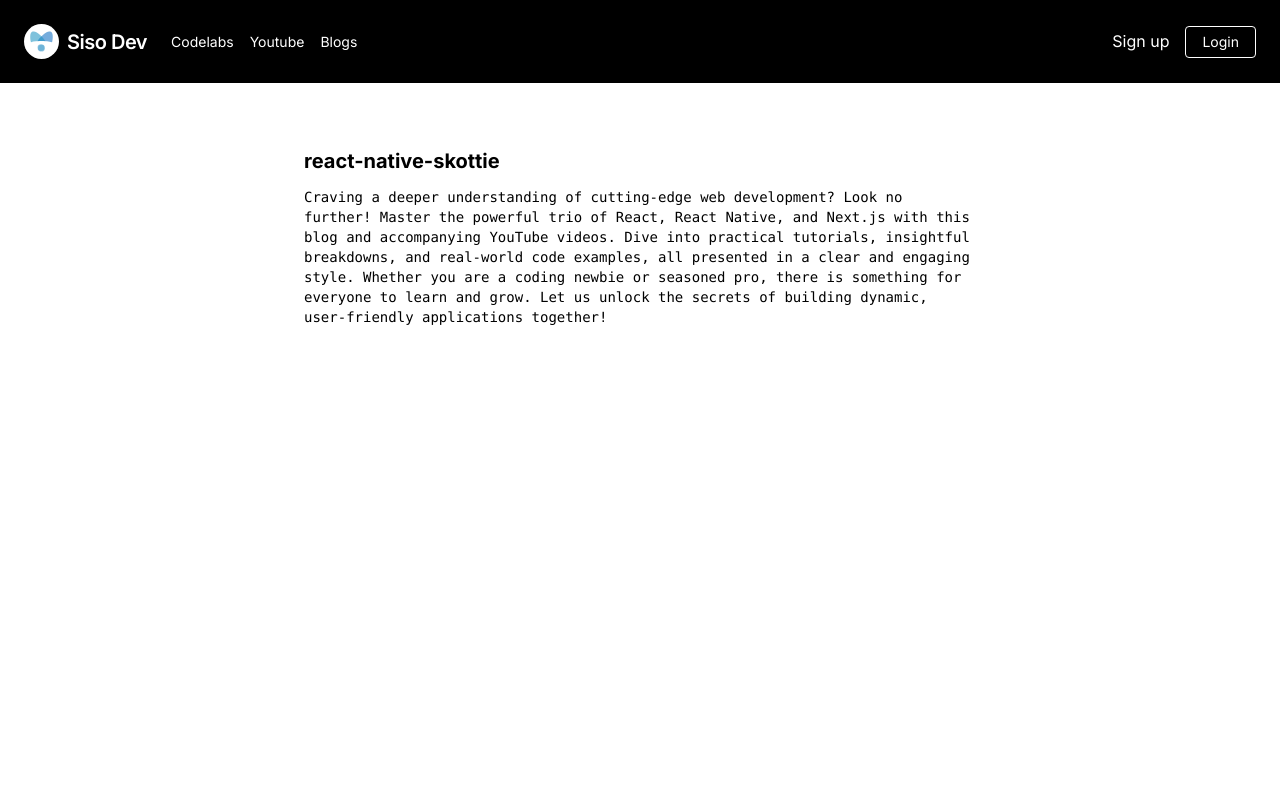
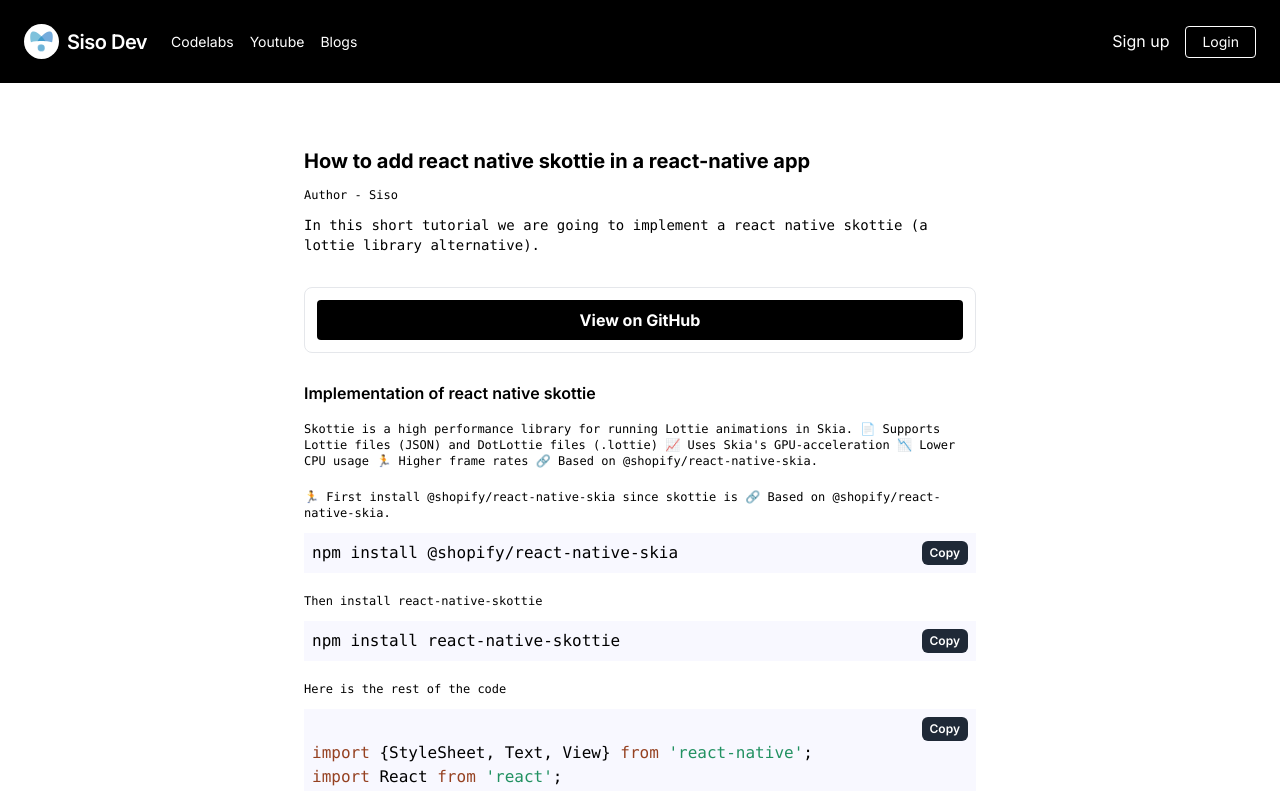
Before and after one commit to sisoalbert/sisodev, a Next.js app: page /blogs/react-native-skottie in a window 1280 px wide. Shown: the top 791 px of the page. Built offline with nearby package versions, Linux system fonts and the light colour scheme; no server answers.

Commit message:
new blog

```diff
--- /dev/null
+++ b/app/blogs/react-native-skottie/page.tsx
@@ -0,0 +1,101 @@
+import CodeBlock from "@/components/codeblock";
+import { Card, CardContent, CardHeader } from "@/components/ui/card";
+import { Section } from "@/components/ui/section";
+import UnprotectedNav from "@/components/ui/unprotectednav";
+import { analytics } from "@/firebase";
+import { logEvent } from "firebase/analytics";
+import React from "react";
+
+export default function page() {
+  analytics &&
+    logEvent(analytics, "page_view", {
+      page_title: "/react-native-skottie",
+      page_path: "/react-native-skottie",
+    });
+  return (
+    <div>
+      <UnprotectedNav />
+      <main className="container relative mx-auto scroll-my-12 overflow-auto p-4 print:p-12 md:p-16">
+        <section className="mx-auto w-full max-w-2xl space-y-8 bg-white print:space-y-6">
+          <Section>
+            <h2 className="text-xl font-bold">
+              How to add react native skottie in a react-native app
+            </h2>
+            <CardContent className="mt text-xs">Author - Siso</CardContent>
+            <p className="text-pretty font-mono text-sm text-muted-foreground">
+              In this short tutorial we are going to implement a react native
+              skottie (a lottie library alternative).
+            </p>
+          </Section>
+          <Section>
+            <Card className="flex flex-col overflow-hidden border border-muted p-3 hover:bg-slate-50 w-full">
+              <a
+                href="https://github.com/margelo/react-native-skottie?tab=readme-ov-file"
+                className="bg-black hover:bg-gray-700 text-white font-bold py-2 px-4 rounded align-middle text-center"
+              >
+                View on GitHub
+              </a>
+            </Card>
+          </Section>
+
+          <Section>
+            <CardHeader>
+              <div className="flex items-center justify-between gap-x-2 text-base">
+                <h3 className="inline-flex items-center justify-center gap-x-1 font-semibold leading-none">
+                  Implementation of react native skottie
+                </h3>
+              </div>
+            </CardHeader>
+            <CardContent className="mt-2 text-xs">
+              Skottie is a high performance library for running Lottie
+              animations in Skia. 📄 Supports Lottie files (JSON) and DotLottie
+              files (.lottie) 📈 Uses Skia's GPU-acceleration 📉 Lower CPU usage
+              🏃 Higher frame rates 🔗 Based on @shopify/react-native-skia.
+            </CardContent>
+            <CardContent className="mt-2 text-xs">
+              🏃 First install @shopify/react-native-skia since skottie is 🔗
+              Based on @shopify/react-native-skia.
+            </CardContent>
+            <CodeBlock
+              code={"npm install @shopify/react-native-skia"}
+              language="javascript"
+            />
+            <CardContent className="mt-2 text-xs">
+              Then install react-native-skottie
+            </CardContent>
+            <CodeBlock
+              code={"npm install react-native-skottie"}
+              language="javascript"
+            />
+            <CardContent className="mt-2 text-xs">
+              Here is the rest of the code
+            </CardContent>
+            <CodeBlock code={appjs} language="javascript" />
+          </Section>
+        </section>
+      </main>
+    </div>
+  );
+}
+
+const appjs = `
+import {StyleSheet, Text, View} from 'react-native';
+import React from 'react';
+import LottiesAnimation from './animation.json';
+import {Skottie} from 'react-native-skottie';
+
+const App = () => {
+  return (
+    <View>
+      <Text>App</Text>
+      <Skottie
+        style={{width: 350, height: 350}}
+        source={LottiesAnimation}
+        autoPlay={true}
+      />
+    </View>
+  );
+};
+
+export default App;
+`;
```
